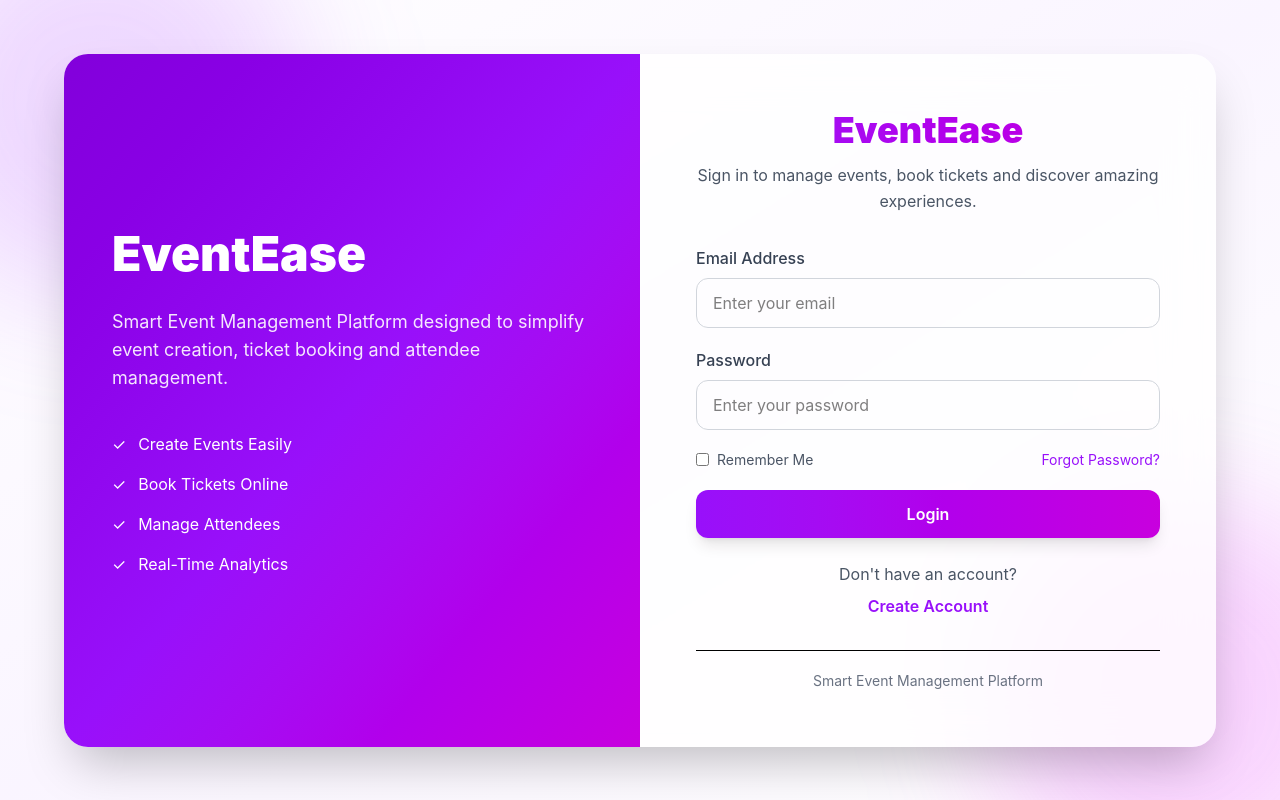
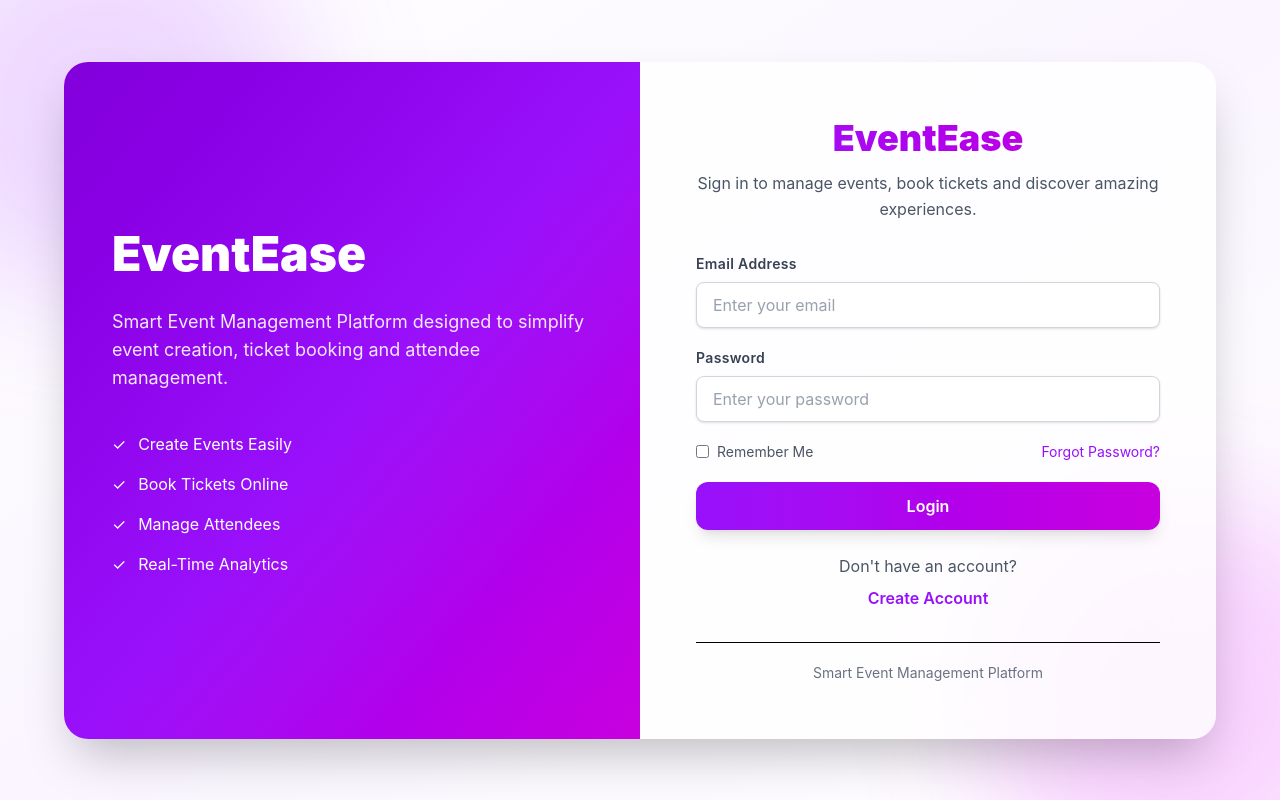
Before and after one commit to HiranSamaranayake/EventEase, a React app in the folder frontend/: page /login in a window 1280 px wide. Built offline with nearby package versions, Linux system fonts and the light colour scheme; the HTML template or start-up script is replaced by a standard one.

Commit message:
Login UI fix

```diff
--- a/frontend/src/pages/auth/Login.jsx
+++ b/frontend/src/pages/auth/Login.jsx
@@ -1,7 +1,52 @@
 
 import { motion } from "framer-motion";
+import { useState } from "react";
 
 function Login() {
+    const [formData, setFormData] = useState({
+        email: "",
+        password: ""
+    });
+    const handleChange = (e) => {
+        setFormData({
+            ...formData,
+            [e.target.name]: e.target.value
+        });
+    };
+    const handleSubmit = async (e) => {
+        e.preventDefault();
+
+        try {
+
+            const response = await fetch(
+                "http://localhost/EventEase/backend/api/login.php",
+                {
+                    method: "POST",
+                    headers: {
+                        "Content-Type": "application/json"
+                    },
+                    body: JSON.stringify(formData)
+                }
+            );
+
+            const data = await response.json();
+
+            if (data.success) {
+
+    alert("Login Successful");
+
+} else {
+
+    alert(data.message);
+}
+
+        } catch (error) {
+
+            console.error(error);
+
+            alert("Server Error");
+        }
+    };
     return (
         <div
             className="
@@ -142,49 +187,38 @@ function Login() {
                             amazing experiences.
                         </p>
 
-                        <form className="mt-8 space-y-5">
+                        <form
+    onSubmit={handleSubmit}
+    className="mt-8 space-y-5"
+>
 
 <div>
-                                <label className="block mb-2 font-medium text-gray-700">
+    <label className="block mb-2 text-sm font-semibold text-gray-700 tracking-wide">
         Email Address
     </label>
 
     <input
         type="email"
+        name="email"
+        value={formData.email}
+        onChange={handleChange}
         placeholder="Enter your email"
-                                    className="
-                                        w-full
-                                        px-4
-                                        py-3
-                                        rounded-xl
-                                        border
-                                        border-gray-300
-                                        focus:outline-none
-                                        focus:ring-2
-                                        focus:ring-purple-500
-                                    "
+        className="w-full px-4 py-2.5 text-gray-900 placeholder-gray-400 bg-white border border-gray-300 rounded-lg shadow-sm focus:outline-none focus:ring-2 focus:ring-blue-500 focus:border-blue-500 transition duration-200"
     />
 </div>
 
 <div>
-                                <label className="block mb-2 font-medium text-gray-700">
+    <label className="block mb-2 text-sm font-semibold text-gray-700 tracking-wide">
         Password
     </label>
 
     <input
         type="password"
+        name="password"
+        value={formData.password}
+        onChange={handleChange}
         placeholder="Enter your password"
-                                    className="
-                                        w-full
-                                        px-4
-                                        py-3
-                                        rounded-xl
-                                        border
-                                        border-gray-300
-                                        focus:outline-none
-                                        focus:ring-2
-                                        focus:ring-purple-500
-                                    "
+        className="w-full px-4 py-2.5 text-gray-900 placeholder-gray-400 bg-white border border-gray-300 rounded-lg shadow-sm focus:outline-none focus:ring-2 focus:ring-blue-500 focus:border-blue-500 transition duration-200"
     />
 </div>
 
```
Lines whose indentation alone changed are shown as unchanged.
